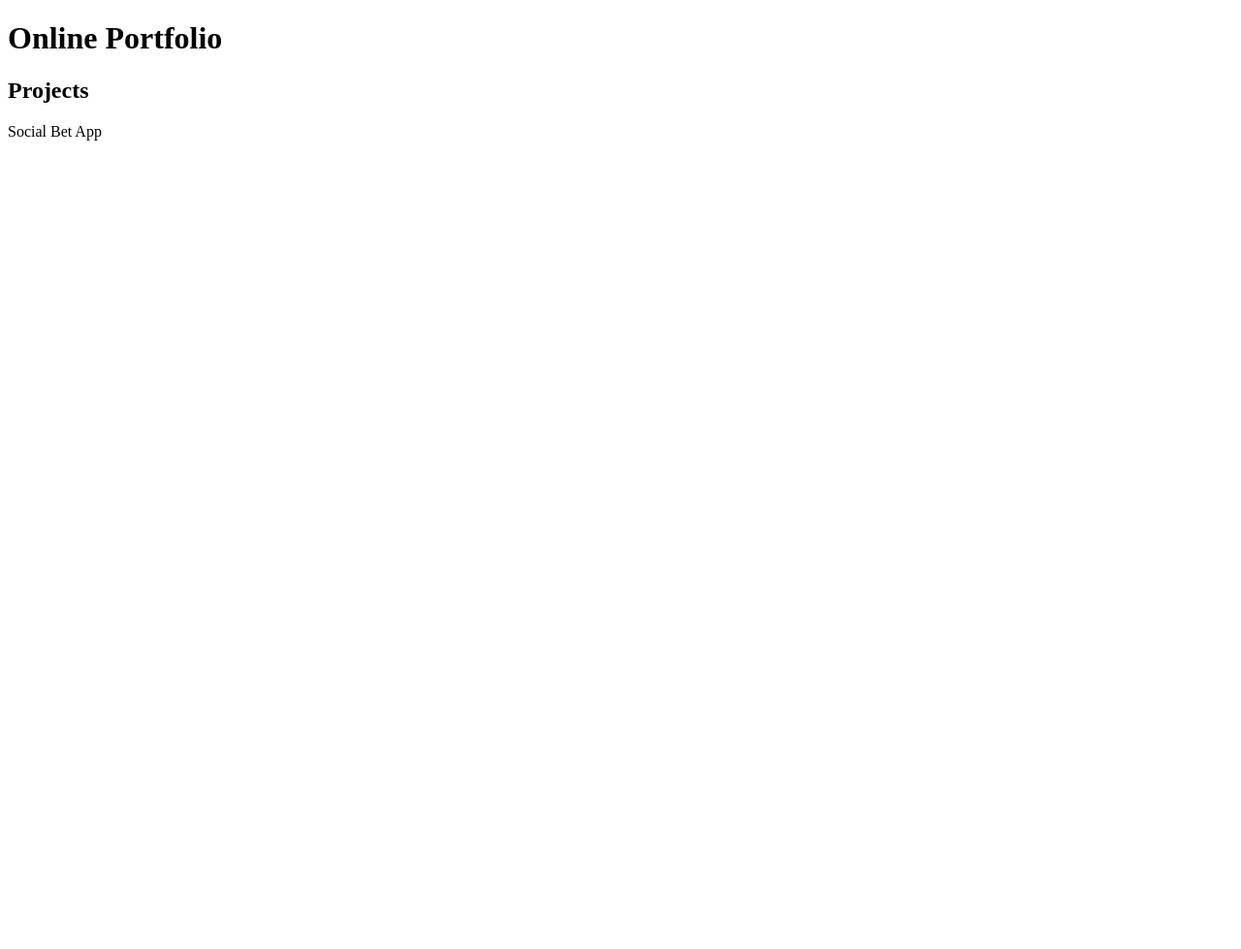
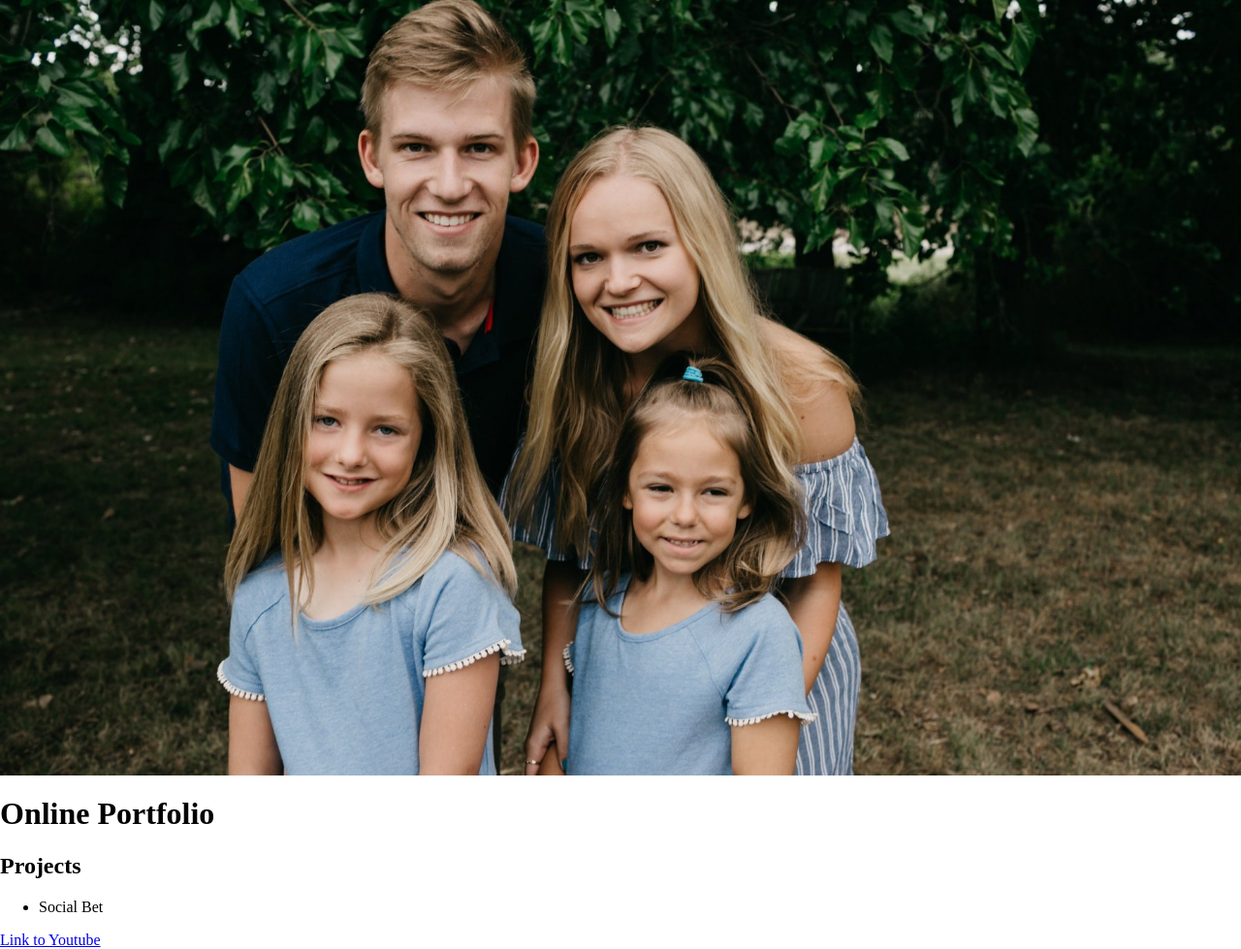
Before and after one commit to taswartz/Online-Portfolio, a plain HTML site: page index.html in a window 1280 px wide. Shown: the whole page at 97% size. Before the commit the page ends 800 px from the top, so only its background shows below. Drawn offline with Linux system fonts and the light colour scheme.

Commit message:
Added parallax effect

```diff
--- a/index.html
+++ b/index.html
@@ -1,8 +1,16 @@
 <!DOCTYPE html>
 <html>
-	<h1>Online Portfolio</h1>
-	<h2>Projects</h2>
-	<body>
-		<p>Social Bet App</p>
-	</body>
+	<head>
+		<title>Trevor Swartz</title>
+		<link rel="stylesheet" type="text/css" href="style/style.css">
+	</head>
+	<div class="bg-1"></div>
+	<div class="folio">
+		<h1>Online Portfolio</h1>
+		<h2>Projects</h2>
+		<ul>
+			<li>Social Bet</li>
+		</ul>
+	</div>
+	<a href="https://www.youtube.com" target="_blank">Link to Youtube</a>
 </html>
--- /dev/null
+++ b/style/style.css
@@ -0,0 +1,19 @@
+html, body {
+    height: 100%;
+    margin: 0;
+}
+
+.bg-1 {
+    height: 100%;
+    background-image: url('../img/sisters.jpg');
+    min-height: 500px;
+    background-attachment: fixed;
+    background-position: center;
+    background-repeat: no-repeat;
+    background-size: cover;
+    background-position-y: top;
+}
+
+/*.folio {
+    text-align: center;
+}*/
```
Also changed, not shown: img/holding chuck.jpg (added), img/reni_pic.png (added), img/sisters.jpg (added).
